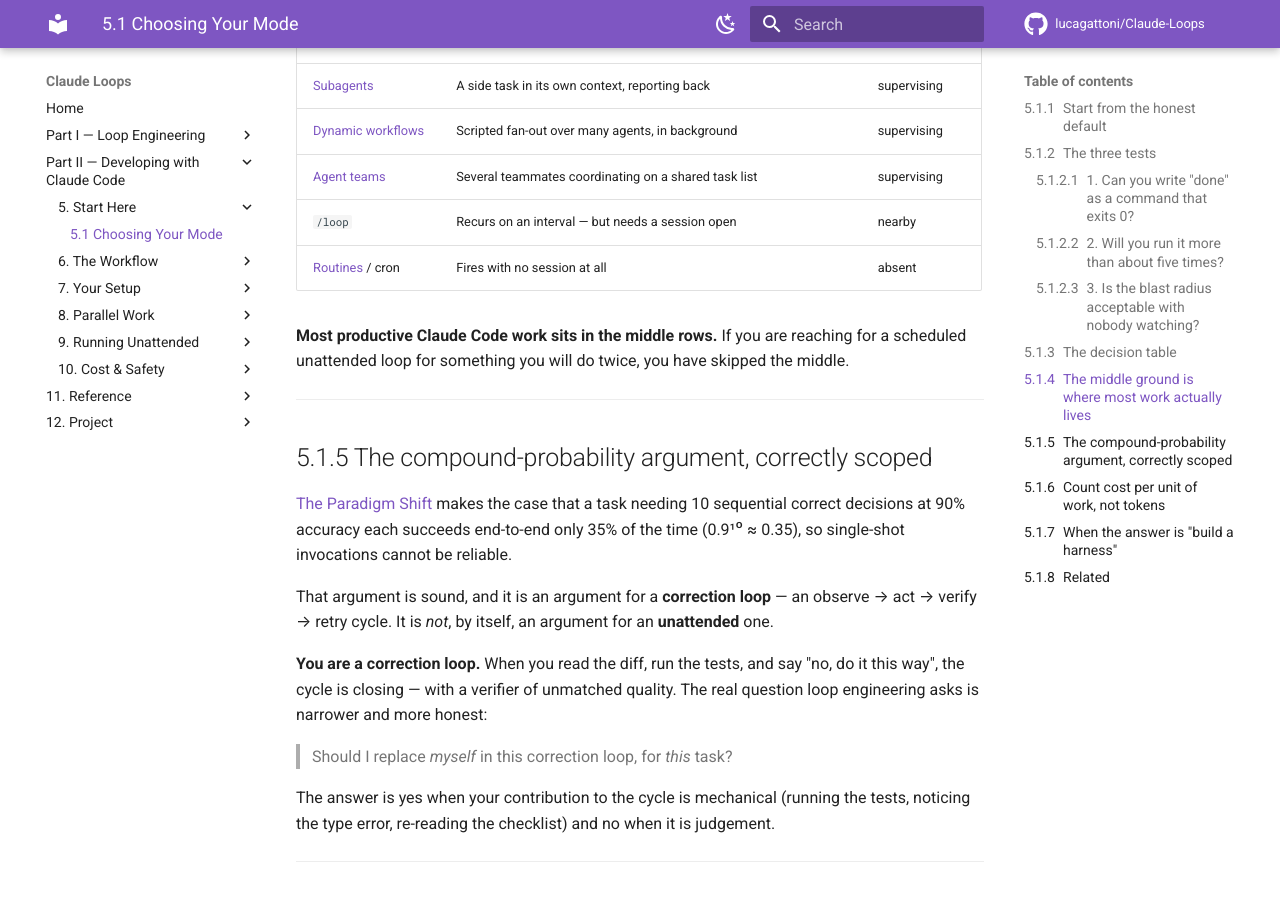
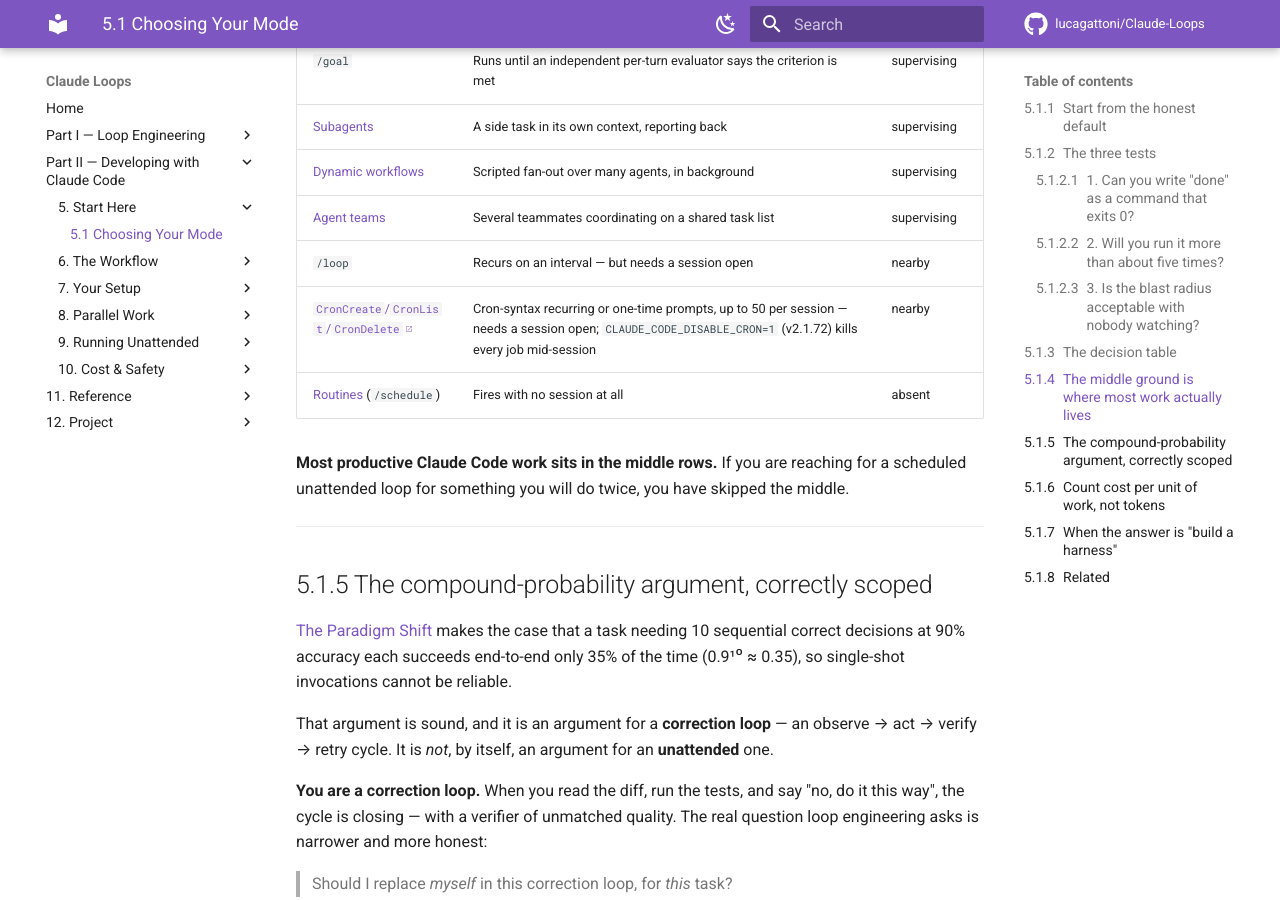
Before and after one commit to lucagattoni/Claude-Loops, an MkDocs documentation site: the page built from docs/35-choosing-your-mode.md, in a window 1280 px wide and 900 px high, scrolled down 2584 px. Built offline with MkDocs 1.6.1 and Material for MkDocs 9.7.7, drawn with Linux system fonts in a browser that asks for light colours; comment, search, counter and statistics services are not loaded.

Commit message:
35-choosing-your-mode.md: 1 correction(s), 0 addition(s) from the C10 changelog sweep
- [CORRECTION] v2.1.71 / v2.1.72 — Two things at once. The label '/ cron' currently names two different primitives, so this router table tells a reader there is no in-session cron — they reach for a heavier Routine or hand-roll a /loop wrapper when a purpose-built tool exists. Relabelling Routines as `/schedule` removes the collision

Backlog step 11 (C10). Sweep covered 3,774/3,774 previously-unswept bullets across
24/24 chunks; evidence in plans/20260906_2306-c10-changelog-sweep-evidence.md.
mkdocs build --strict green on the full change set.

Co-Authored-By: Claude Opus 5 (1M context) <noreply@anthropic.com>
Claude-Session: https://claude.ai/code/session_0143r6VLrjfhL34xeWGQvHmV

```diff
--- a/docs/35-choosing-your-mode.md
+++ b/docs/35-choosing-your-mode.md
@@ -100,7 +100,8 @@ you are supervising** — the agent runs unattended for minutes to hours, but yo
 | [Dynamic workflows](39-dynamic-workflows.md) | Scripted fan-out over many agents, in background | supervising |
 | [Agent teams](38-agent-teams.md) | Several teammates coordinating on a shared task list | supervising |
 | `/loop` | Recurs on an interval — but needs a session open | nearby |
-| [Routines](28-routines.md) / cron | Fires with no session at all | absent |
+| [`CronCreate`/`CronList`/`CronDelete`](https://code.claude.com/docs/en/scheduled-tasks) | Cron-syntax recurring or one-time prompts, up to 50 per session — needs a session open; `CLAUDE_CODE_DISABLE_CRON=1` (v2.1.72) kills every job mid-session | nearby |
+| [Routines](28-routines.md) (`/schedule`) | Fires with no session at all | absent |
 
 **Most productive Claude Code work sits in the middle rows.** If you are reaching for a scheduled
 unattended loop for something you will do twice, you have skipped the middle.
```
